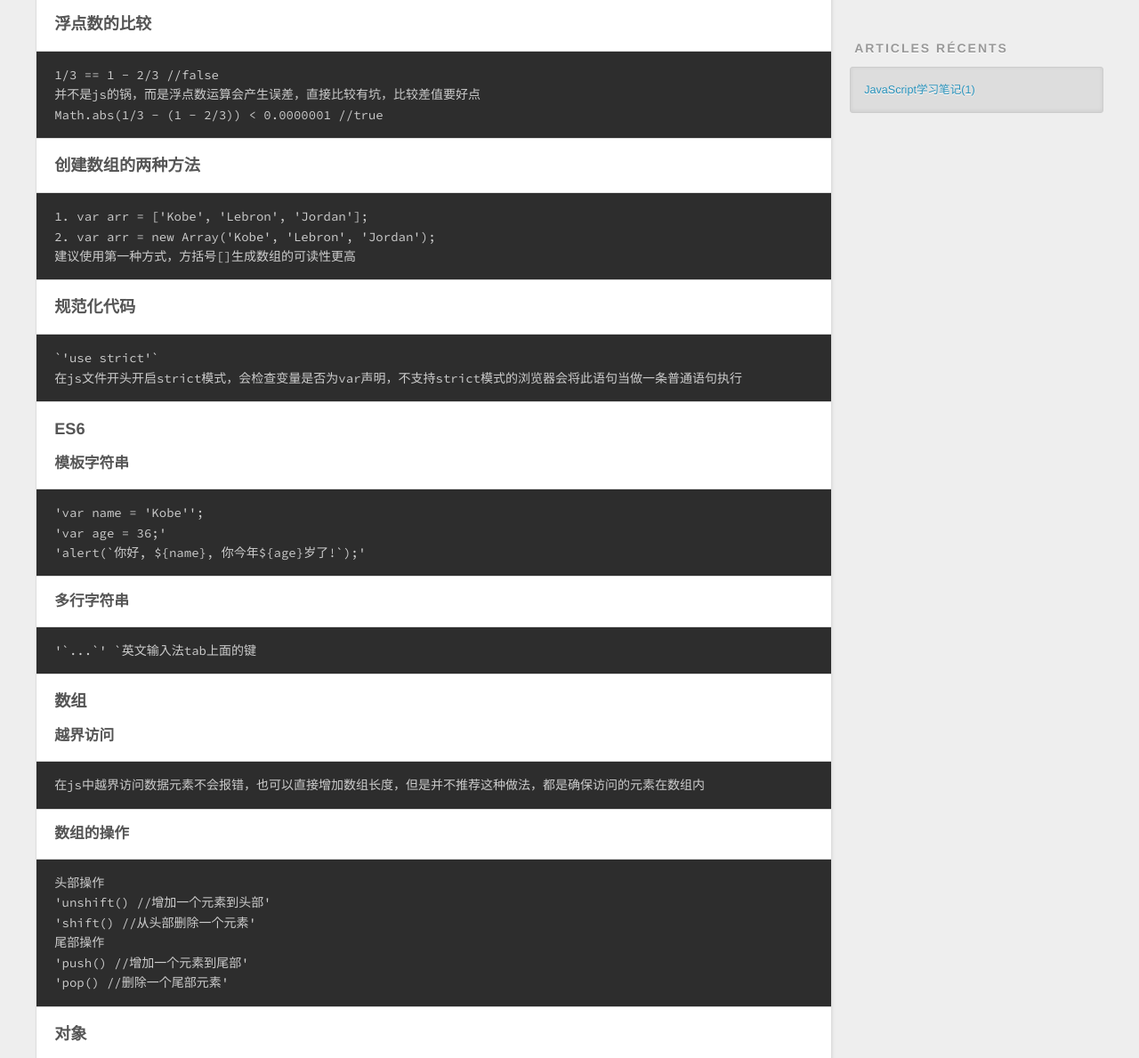
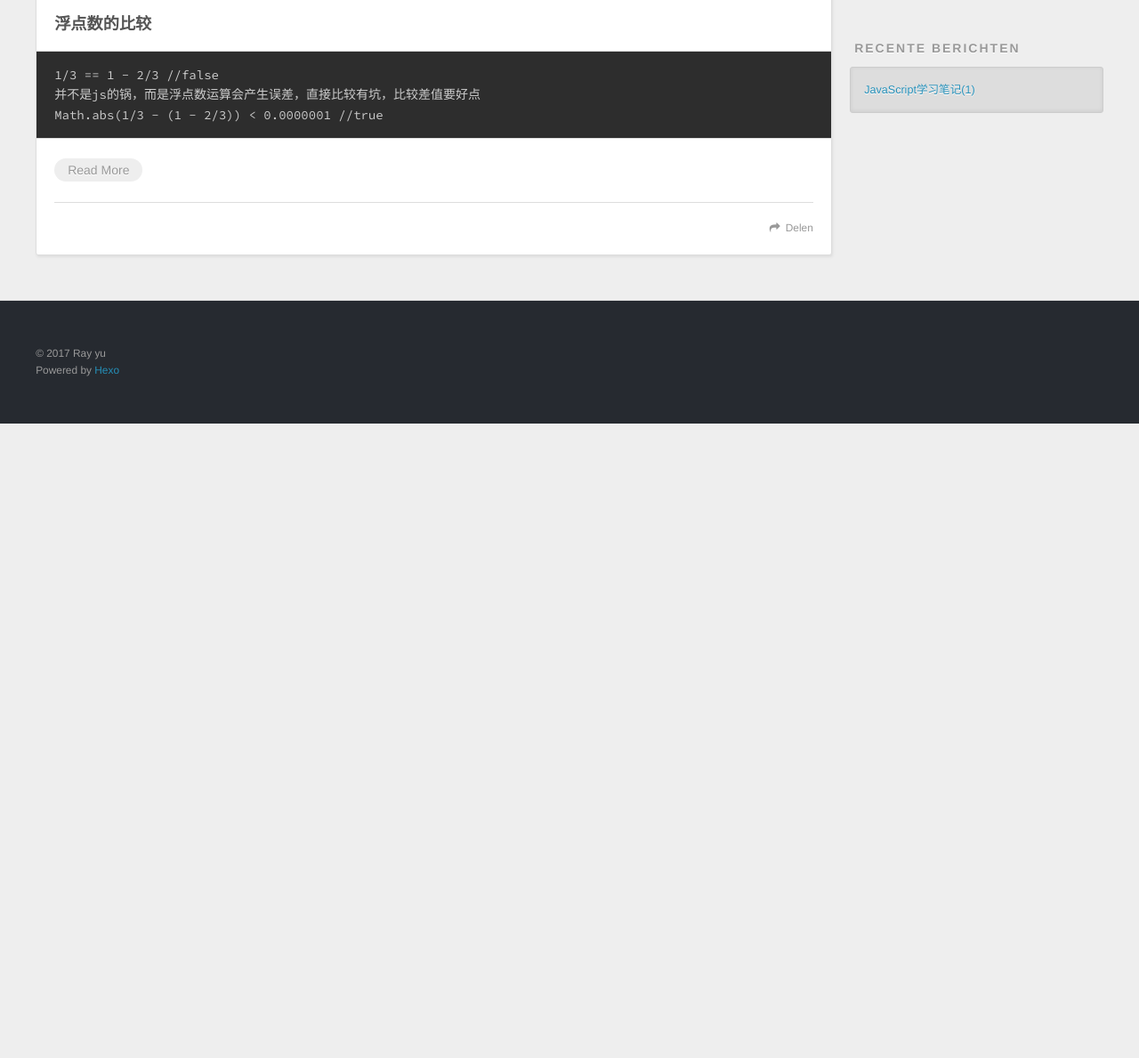
Before and after one commit to hikobe8/hikobe8.github.io, a plain HTML site: page index.html in a window 1280 px wide. Shown: the part 434-1623 px from the top of the page at 89% size. After the commit the page ends 910 px from the top, so only its background shows below. Drawn offline with nearby package versions, Linux system fonts and the light colour scheme.

Commit message:
Site updated: 2017-01-06 14:09:34

```diff
--- a/index.html
+++ b/index.html
@@ -48,9 +48,9 @@
       </nav>
       <nav id="sub-nav">
 
-          <a id="nav-rss-link" class="nav-icon" href="/atom.xml" title="Flux RSS"></a>
+          <a id="nav-rss-link" class="nav-icon" href="/atom.xml" title="RSS Feed"></a>
 
-        <a id="nav-search-btn" class="nav-icon" title="Rechercher"></a>
+        <a id="nav-search-btn" class="nav-icon" title="Zoeken"></a>
       </nav>
       <div id="search-form-wrap">
         <form action="//google.com/search" method="get" accept-charset="UTF-8" class="search-form"><input type="search" name="q" results="0" class="search-form-input" placeholder="Search"><button type="submit" class="search-form-submit">&#xF002;</button><input type="hidden" name="sitesearch" value="http://yoursite.com"></form>
@@ -86,34 +86,16 @@
         <h3 id="浮点数的比较"><a href="#浮点数的比较" class="headerlink" title="浮点数的比较"></a>浮点数的比较</h3><pre><code>1/3 == 1 - 2/3 //false
 并不是js的锅，而是浮点数运算会产生误差，直接比较有坑，比较差值要好点
 Math.abs(1/3 - (1 - 2/3)) &lt; 0.0000001 //true
-</code></pre><h3 id="创建数组的两种方法"><a href="#创建数组的两种方法" class="headerlink" title="创建数组的两种方法"></a>创建数组的两种方法</h3><pre><code>1. var arr = [&apos;Kobe&apos;, &apos;Lebron&apos;, &apos;Jordan&apos;];
-2. var arr = new Array(&apos;Kobe&apos;, &apos;Lebron&apos;, &apos;Jordan&apos;);
-建议使用第一种方式，方括号[]生成数组的可读性更高
-</code></pre><h3 id="规范化代码"><a href="#规范化代码" class="headerlink" title="规范化代码"></a>规范化代码</h3><pre><code>`&apos;use strict&apos;`
-在js文件开头开启strict模式，会检查变量是否为var声明，不支持strict模式的浏览器会将此语句当做一条普通语句执行
-</code></pre><h3 id="ES6"><a href="#ES6" class="headerlink" title="ES6"></a>ES6</h3><h4 id="模板字符串"><a href="#模板字符串" class="headerlink" title="模板字符串"></a>模板字符串</h4><pre><code>&apos;var name = &apos;Kobe&apos;&apos;;
-&apos;var age = 36;&apos;
-&apos;alert(`你好, ${name}, 你今年${age}岁了!`);&apos;
-</code></pre><h4 id="多行字符串"><a href="#多行字符串" class="headerlink" title="多行字符串"></a>多行字符串</h4><pre><code>&apos;`...`&apos; `英文输入法tab上面的键
-</code></pre><h3 id="数组"><a href="#数组" class="headerlink" title="数组"></a>数组</h3><h4 id="越界访问"><a href="#越界访问" class="headerlink" title="越界访问"></a>越界访问</h4><pre><code>在js中越界访问数据元素不会报错，也可以直接增加数组长度，但是并不推荐这种做法，都是确保访问的元素在数组内
-</code></pre><h4 id="数组的操作"><a href="#数组的操作" class="headerlink" title="数组的操作"></a>数组的操作</h4><pre><code>头部操作
-&apos;unshift() //增加一个元素到头部&apos;
-&apos;shift() //从头部删除一个元素&apos;
-尾部操作
-&apos;push() //增加一个元素到尾部&apos;
-&apos;pop() //删除一个尾部元素&apos;
-</code></pre><h3 id="对象"><a href="#对象" class="headerlink" title="对象"></a>对象</h3><pre><code>&apos;var person={
-            &apos;name&apos;:&apos;person&apos;,
-            &apos;age&apos;: 36,
-            &apos;team&apos;: lakers
-            }&apos;
-</code></pre><h4 id="判断对象是否拥有此属性"><a href="#判断对象是否拥有此属性" class="headerlink" title="判断对象是否拥有此属性"></a>判断对象是否拥有此属性</h4><pre><code>in 判断不准确，会判断从父类继承来的属性
-hasOwnProperty 判断当前类中是否拥有此属性
 </code></pre>
+
+          <p class="article-more-link">
+            <a href="/2016/12/26/Javascript学习日记(1)/#more">Read More</a>
+          </p>
+
 
     </div>
     <footer class="article-footer">
-      <a data-url="http://yoursite.com/2016/12/26/Javascript学习日记(1)/" data-id="cix7b5a7d0000moiaw3kmkd5s" class="article-share-link">Partager</a>
+      <a data-url="http://yoursite.com/2016/12/26/Javascript学习日记(1)/" data-id="cixlej6a3000084iay23hfxcv" class="article-share-link">Delen</a>
 
 
     </footer>
@@ -138,7 +120,7 @@ hasOwnProperty 判断当前类中是否拥有此属性
 
 
   <div class="widget-wrap">
-    <h3 class="widget-title">Archives</h3>
+    <h3 class="widget-title">Archieven</h3>
     <div class="widget">
       <ul class="archive-list"><li class="archive-list-item"><a class="archive-list-link" href="/archives/2016/12/">December 2016</a></li></ul>
     </div>
@@ -148,7 +130,7 @@ hasOwnProperty 判断当前类中是否拥有此属性
 
 
   <div class="widget-wrap">
-    <h3 class="widget-title">Articles récents</h3>
+    <h3 class="widget-title">Recente berichten</h3>
     <div class="widget">
       <ul>
 
@@ -168,8 +150,8 @@ hasOwnProperty 判断当前类中是否拥有此属性
 
   <div class="outer">
     <div id="footer-info" class="inner">
-      &copy; 2016 Ray yu<br>
-      Propulsé by <a href="http://hexo.io/" target="_blank">Hexo</a>
+      &copy; 2017 Ray yu<br>
+      Powered by <a href="http://hexo.io/" target="_blank">Hexo</a>
     </div>
   </div>
 </footer>
```
Also changed, not shown: 2016/12/26/Javascript学习日记(1)/index.html (+13 -18 lines), archives/2016/12/index.html (+7 -7 lines), archives/2016/index.html (+7 -7 lines), archives/index.html (+7 -7 lines).
